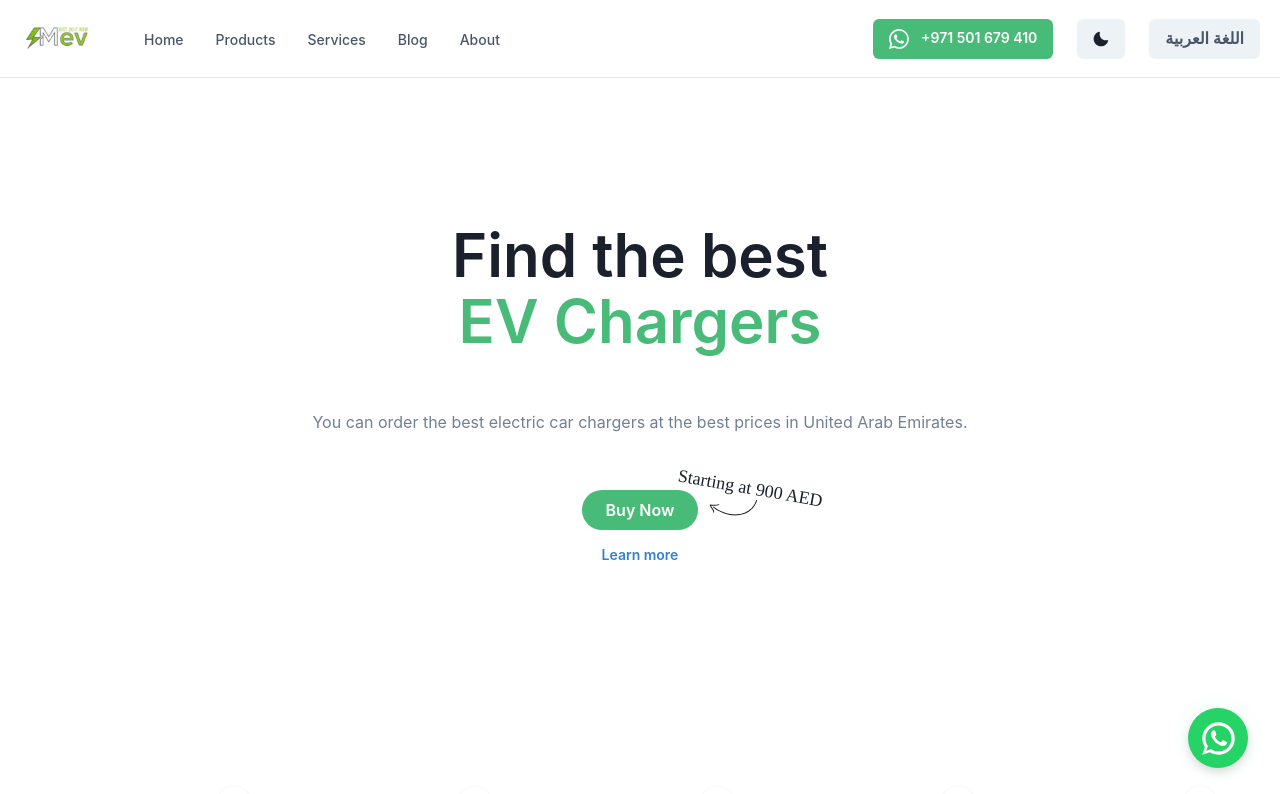
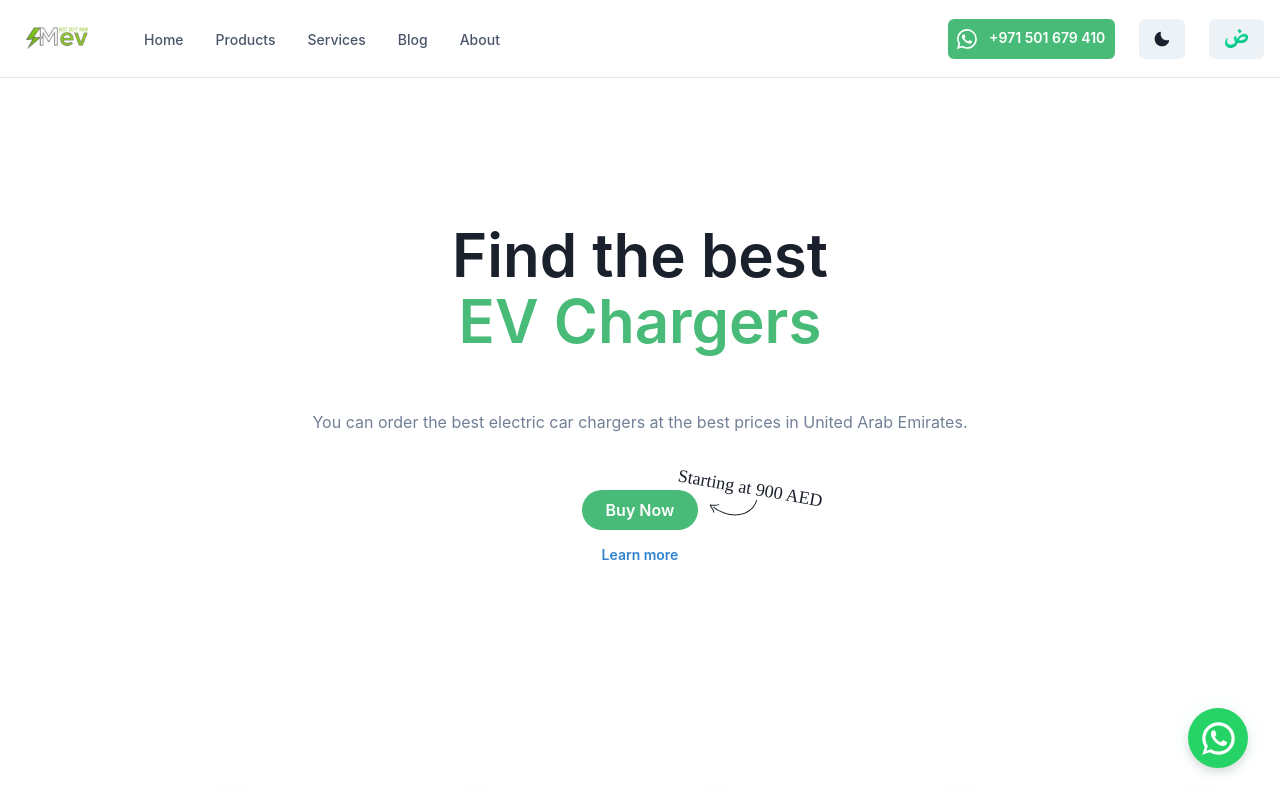
Before and after one commit to YAOdat/chakra-ui-mev-charger, a React (Create React App) app: page / in a window 1280 px wide. Shown: the top 794 px of the page. Built offline with nearby package versions, Linux system fonts and the light colour scheme; grey boxes are pictures that could not be loaded.

Commit message:
Update NavBar.js

```diff
--- a/src/components/NavBar.js
+++ b/src/components/NavBar.js
@@ -101,8 +101,8 @@ export default function WithSubnavigation() {
           <Button onClick={toggleColorMode}>
             <MoonIcon />
           </Button>
-          <Link as={Button} onClick={toggleLanguageChange} mr={1}>
-            اللغة العربية
+          <Link as={Button} onClick={toggleLanguageChange}>
+            <Image src={ArabicLanguage} alt="Arabic Language" width={25} />
           </Link>
         </Stack>
       </Flex>
```
